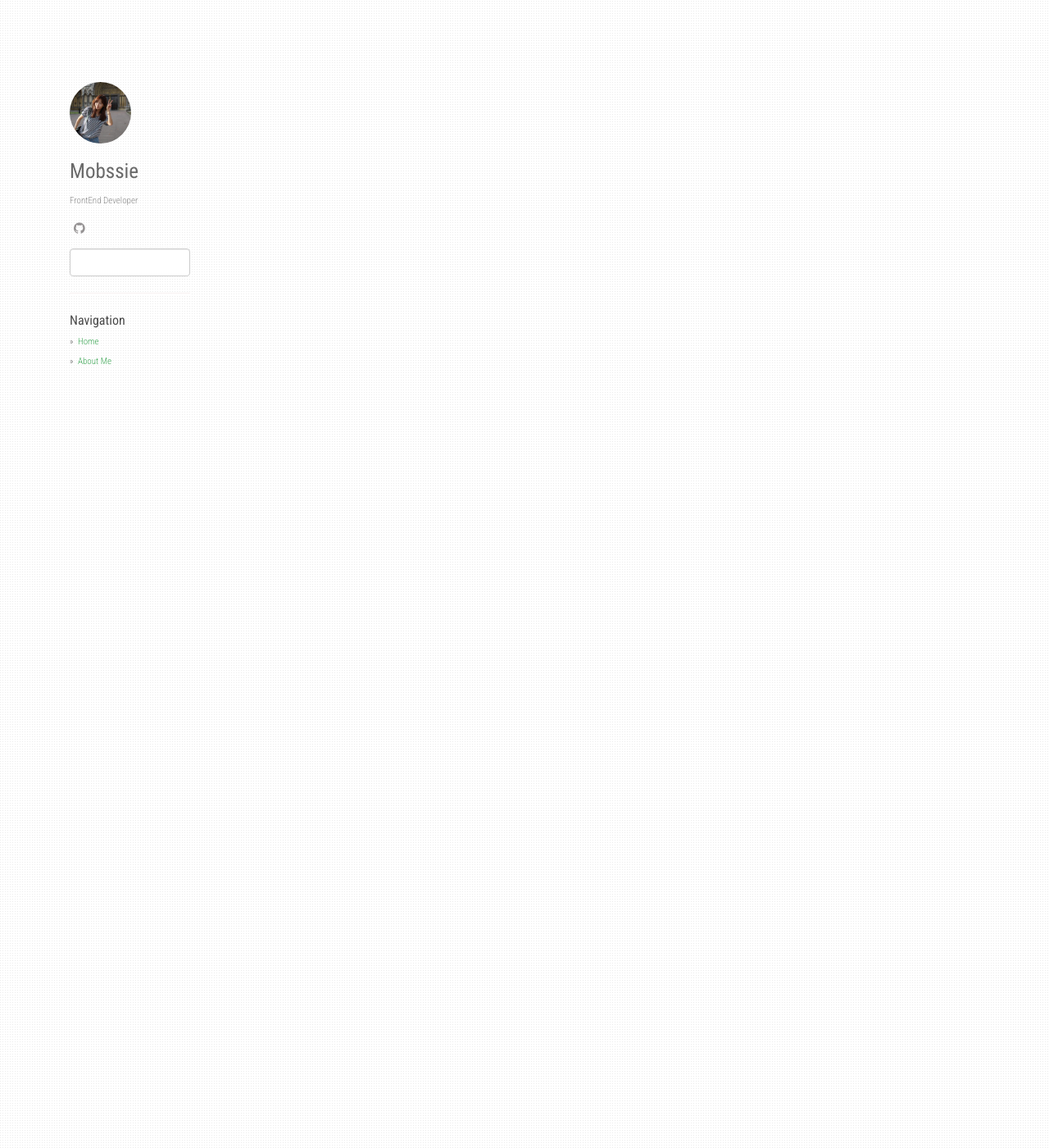
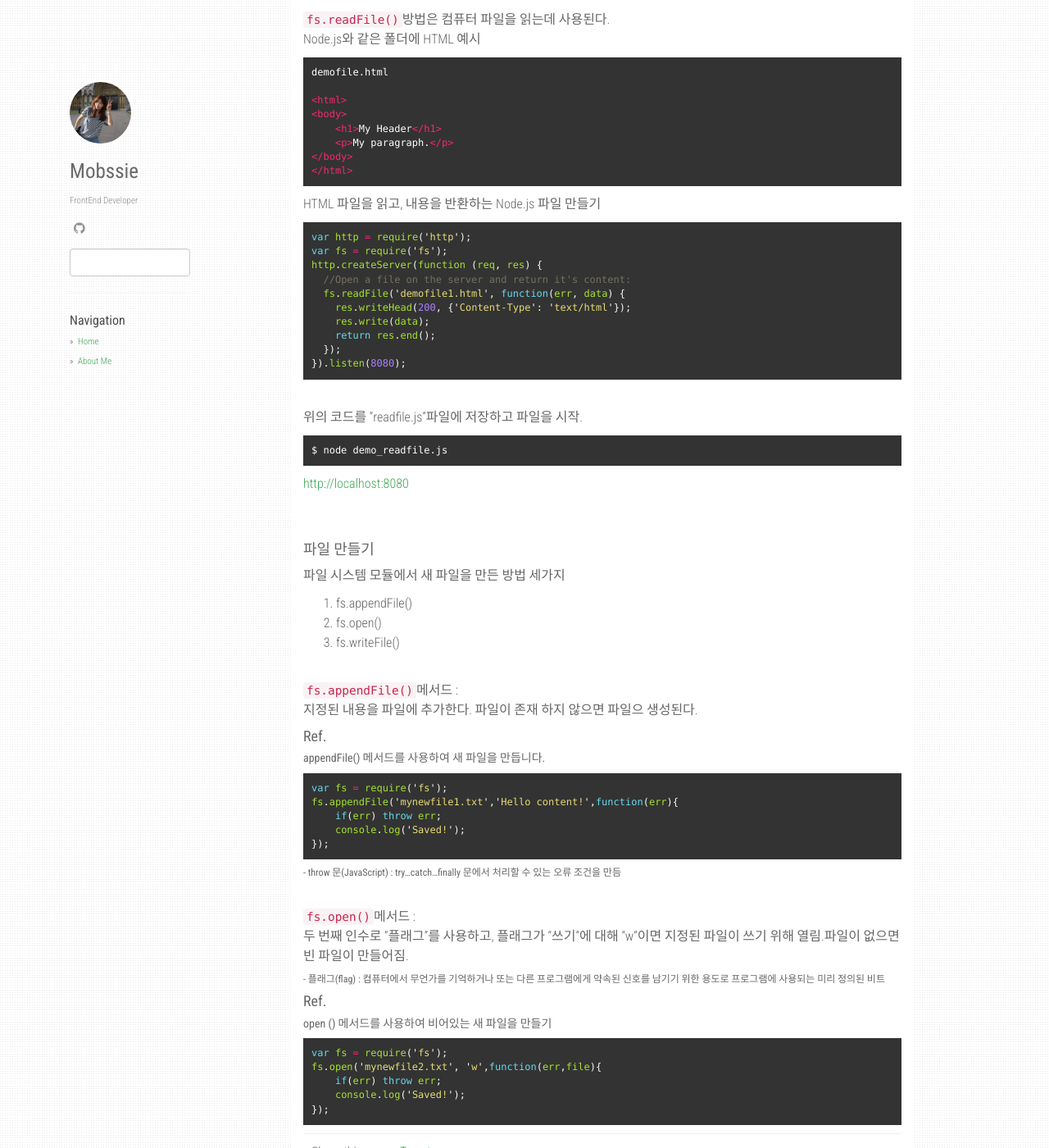
Before and after one commit to mobssie/mobssie.github.com, a Jekyll site: the page built from _posts/2018-05-24-node-append-file.md, in a window 1280 px wide and 1400 px high, scrolled down 464 px. Shown: the whole window at 82% size. Built offline with Jekyll 4.4.1, drawn with Linux system fonts in a browser that asks for light colours; nearby versions of some CDN libraries; comment, search, counter and statistics services are not loaded; some of the changed text lies outside the part shown.

Commit message:
블로그 꾸미는중

````diff
--- a/_posts/2018-05-24-node-append-file.md
+++ b/_posts/2018-05-24-node-append-file.md
@@ -1,8 +1,102 @@
 ---
 layout: post
-title:  "Node.js fs.AppendFile"
+title:  "Node.js File System Module"
 date:   2018-05-24 00:18:23 +0700
 categories: [nodeJS,javaScript]
 ---
 
 #### Node.js as a File Server
+Node.js file system module을 사용하면 컴퓨터의 파일 시스템을 사용하여 작업 할 수 있다.<br>
+파일 시스템 모듈을 포함하려면 `require()` 을 사용할 것.
+
+```javascript
+var fs = require('fs');
+```
+<br>
+
+#### 파일 시스템 모듈의 일반적인 사용 : <br>
+* 파일 읽기 <br>
+* 파일 만들기 <br>
+* 파일 업데이트 <br>
+* 파일 삭제 <br>
+* 파일 이름 바꾸기 <br>
+<br>
+
+#### 파일 읽기 <br>
+`fs.readFile()`방법은 컴퓨터 파일을 읽는데 사용된다.<br>
+Node.js와 같은 폴더에 HTML 예시<br>
+
+```html
+demofile.html
+
+<html>
+<body>
+    <h1>My Header</h1>
+    <p>My paragraph.</p>
+</body>
+</html>
+```
+HTML 파일을 읽고, 내용을 반환하는 Node.js 파일 만들기<br>
+
+```javascript
+var http = require('http');
+var fs = require('fs');
+http.createServer(function (req, res) {
+  //Open a file on the server and return it's content:
+  fs.readFile('demofile1.html', function(err, data) {
+    res.writeHead(200, {'Content-Type': 'text/html'});
+    res.write(data);
+    return res.end();
+  });
+}).listen(8080);
+```
+<br>
+위의 코드를 "readfile.js"파일에 저장하고 파일을 시작.<br>
+
+```
+$ node demo_readfile.js
+```
+[http://localhost:8080](http://localhost:8080)<br>
+<br><br>
+
+#### 파일 만들기 <br>
+파일 시스템 모듈에서 새 파일을 만든 방법 세가지 <br>
+1. fs.appendFile() <br>
+2. fs.open() <br>
+3. fs.writeFile() <br><br>
+
+`fs.appendFile()`메서드 : <br>
+지정된 내용을 파일에 추가한다.
+파일이 존재 하지 않으면 파일으 생성된다. <br>
+
+
+#### Ref.
+
+##### appendFile() 메서드를 사용하여 새 파일을 만듭니다.
+
+```javascript
+var fs = require('fs');
+fs.appendFile('mynewfile1.txt','Hello content!',function(err){
+    if(err) throw err;
+    console.log('Saved!');
+});
+```
+
+###### - throw 문(JavaScript) : try...catch...finally 문에서 처리할 수 있는 오류 조건을 만듬<br>
+<br>
+`fs.open()`메서드 : <br>
+두 번째 인수로 "플래그"를 사용하고, 플래그가 "쓰기"에 대해 "w"이면 지정된 파일이 쓰기 위해 열림.파일이 없으면 빈 파일이 만들어짐. <br>
+
+###### - 플래그(flag) : 컴퓨터에서 무언가를 기억하거나 또는 다른 프로그램에게 약속된 신호를 남기기 위한 용도로 프로그램에 사용되는 미리 정의된 비트<br>
+
+#### Ref.
+
+##### open () 메서드를 사용하여 비어있는 새 파일을 만들기
+
+```javascript
+var fs = require('fs');
+fs.open('mynewfile2.txt', 'w',function(err,file){
+    if(err) throw err;
+    console.log('Saved!');
+});
+```
````
Also changed, not shown: _posts/2018-05-24-How-to-MarkDown.md (+21 -3 lines).
